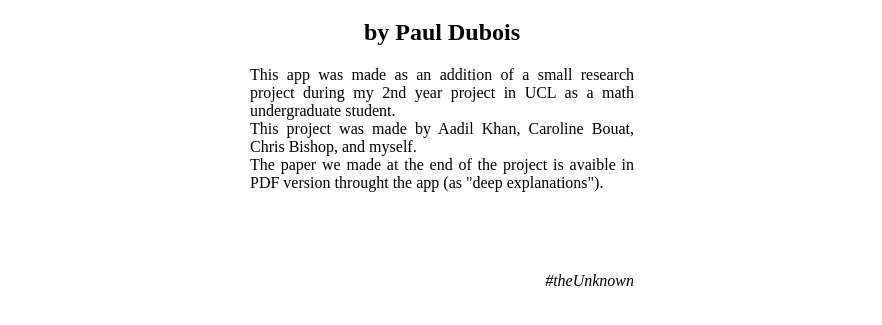
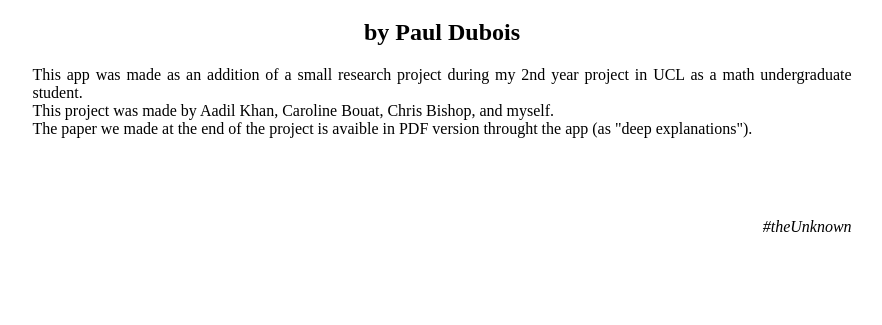
Before and after one commit to pauldubois98/CauchyCroftonApp, a plain HTML site: page website/about.html in a window 1280 px wide. Shown: the part 61-386 px from the top of the page, without its empty margins (198-1080 px from the left). Drawn offline with Linux system fonts and the light colour scheme.

Commit message:
update webpages style

```diff
--- a/website/styles.css
+++ b/website/styles.css
@@ -1,9 +1,8 @@
-@media screen and (min-width: 640px) {
-    body{
-        max-width: 30em;
-        margin: auto;
-    }
+body{
+    max-width: 80%;
+    margin: auto;
 }
+
 
 
 h1{
```
